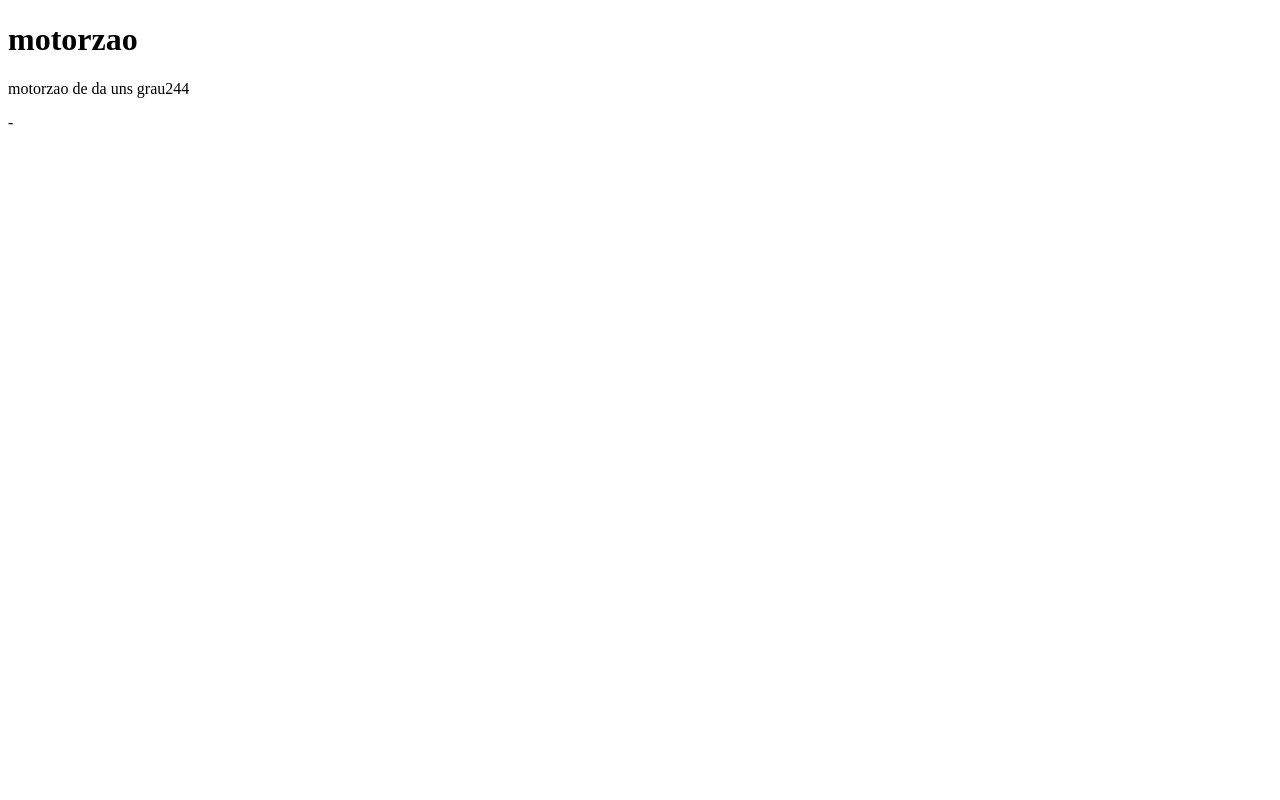
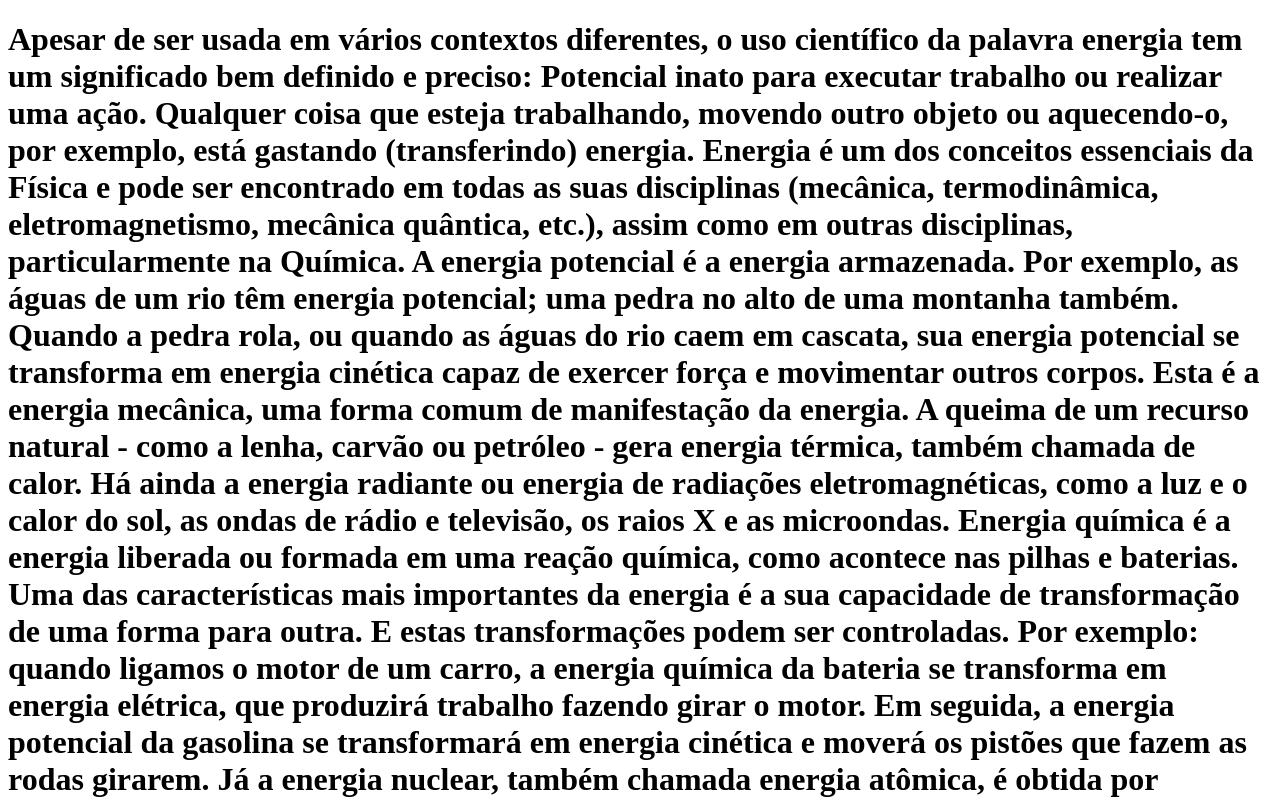
Before and after one commit to mcpipokinha5/energia, a plain HTML site: page index.html in a window 1280 px wide. Shown: the top 800 px of the page. Drawn offline with Linux system fonts and the light colour scheme.

Commit message:
Update index.html

```diff
--- a/index.html
+++ b/index.html
@@ -4,9 +4,22 @@
     <meta charset="UTF-8">
     <meta name="viewport" content="width=.
     , initial-scale=1.0">
-    <title>grau244</title>
+    <title>Formas de energia</title>
 </head>
-<h1>motorzao</h1>
+<h1>Apesar de ser usada em vários contextos diferentes, o uso científico da palavra energia tem um significado bem definido e preciso: Potencial inato para executar trabalho ou realizar uma ação.
+Qualquer coisa que esteja trabalhando, movendo outro objeto ou aquecendo-o, por exemplo, está gastando (transferindo) energia.
+Energia é um dos conceitos essenciais da Física e pode ser encontrado em todas as suas disciplinas (mecânica, termodinâmica, eletromagnetismo, mecânica quântica, etc.), assim como em outras disciplinas, particularmente na Química.
+A energia potencial é a energia armazenada. Por exemplo, as águas de um rio têm energia potencial;
+    uma pedra no alto de uma montanha também.
+Quando a pedra rola, ou quando as águas do rio caem em cascata, sua energia potencial se transforma em energia cinética capaz de exercer força e movimentar outros corpos.
+    Esta é a energia mecânica, uma forma comum de manifestação da energia.
+A queima de um recurso natural - como a lenha, carvão ou petróleo - gera energia térmica, também chamada de calor.
+    Há ainda a energia radiante ou energia de radiações eletromagnéticas, como a luz e o calor do sol, as ondas de rádio e televisão, os raios X e as microondas.
+Energia química é a energia liberada ou formada em uma reação química, como acontece nas pilhas e baterias.
+Uma das características mais importantes da energia é a sua capacidade de transformação de uma forma para outra.
+    E estas transformações podem ser controladas. Por exemplo: quando ligamos o motor de um carro, a energia química da bateria se transforma em energia elétrica, que produzirá trabalho fazendo girar o motor. Em seguida, a energia potencial da gasolina se transformará em energia cinética e moverá os pistões que fazem as rodas girarem.
+Já a energia nuclear, também chamada energia atômica, é obtida por interações no núcleo de um átomo.
+    Seja pela fissão ou divisão de núcleos pesados (urânio, tório e plutônio), seja pela fusão ou junção de núcleos leves, como o do hidrogênio.</h1>
 <p>motorzao de da uns grau244</p>
 <body>
 
```
